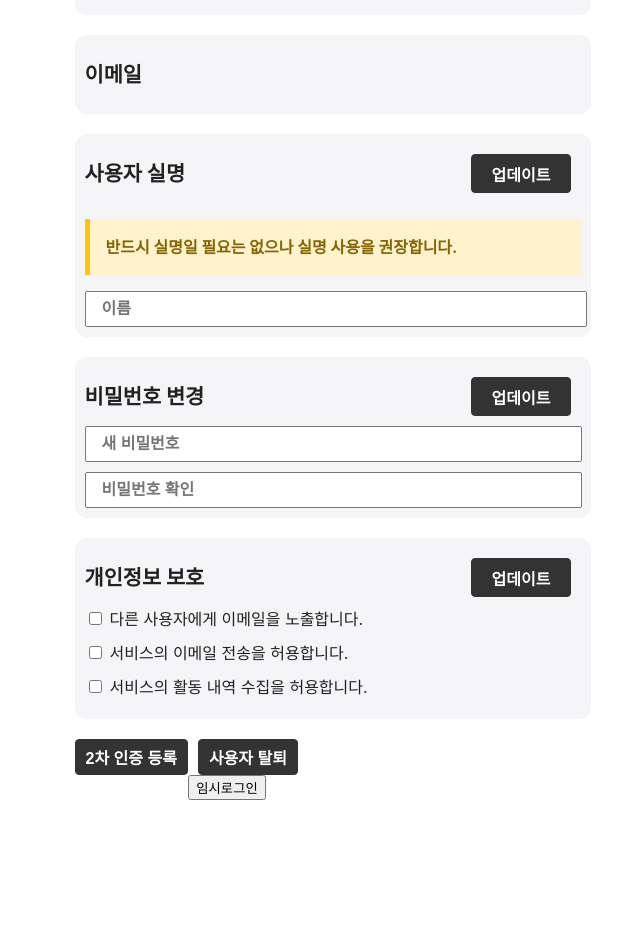
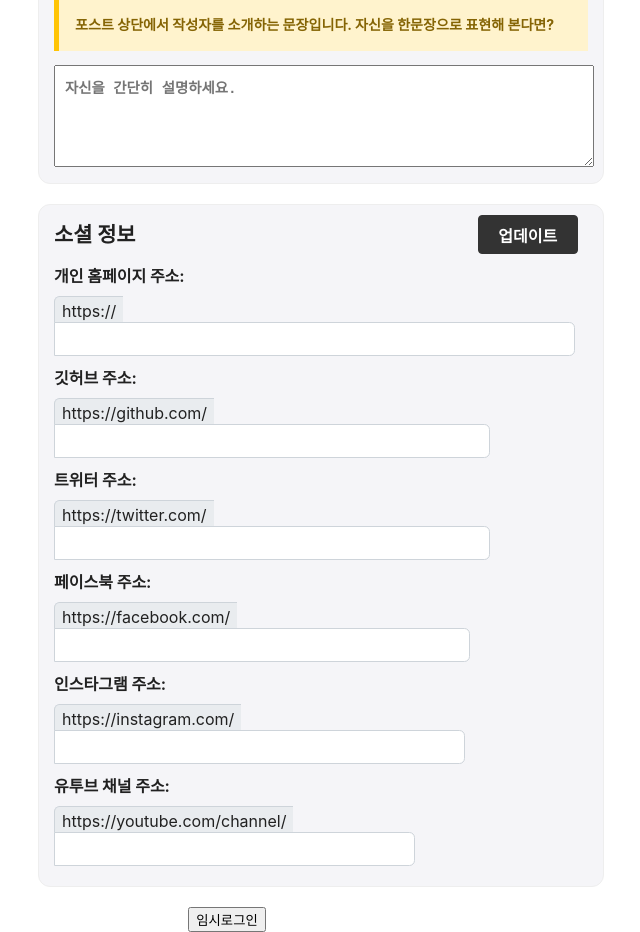
Before and after one commit to SuHuenPyo/blog, a React (Create React App) app in the folder frontend/miary/: page /management in a window 1280 px wide. Shown: the part 460-1392 px from the top of the page, without its empty margins (413-1053 px from the left). Before the commit the page ends 1260 px from the top, so only its background shows below. Built offline with nearby package versions, Linux system fonts and the light colour scheme; a small style sheet from the web is missing.

Commit message:
MIARY-10 관리(프로필)컨텐트 영역 디자인 수정

```diff
--- a/frontend/miary/src/assets/css/Profile.module.css
+++ b/frontend/miary/src/assets/css/Profile.module.css
@@ -119,37 +119,30 @@ textarea {
 .Address input {
     display: inline;
     border: 1px solid #ced4da;
-    width: auto;
     height: 30px;
     border-radius: 0 0.35rem 0.35rem 0;
 }
 
 .Homepage {
-    max-width: 515px;
-    width: 100%;
+    width: 515px;
 }
 
 .Github {
-    max-width: 430px;
-    width: 100%;
+    width: 430px;
 }
 
 .Twitter {
-    max-width: 430px;
-    width: 100%;
+    width: 430px;
 }
 
 .Facebook {
-    max-width: 410px;
-    width: 100%;
+    width: 410px;
 }
 
 .Instagram {
-    max-width: 405px;
-    width: 100%;
+    width: 405px;
 }
 
 .Youtube {
-    max-width: 355px;
-    width: 100%;
+    width: 355px;
 }
--- a/frontend/miary/src/pages/Management.js
+++ b/frontend/miary/src/pages/Management.js
@@ -15,7 +15,7 @@ export const Management = () => {
         <Left></Left>
       </div>
       <div className={Style.Accountside}>
-        <Account></Account>
+        <Profile></Profile>
       </div>
     </div>
   )
```
